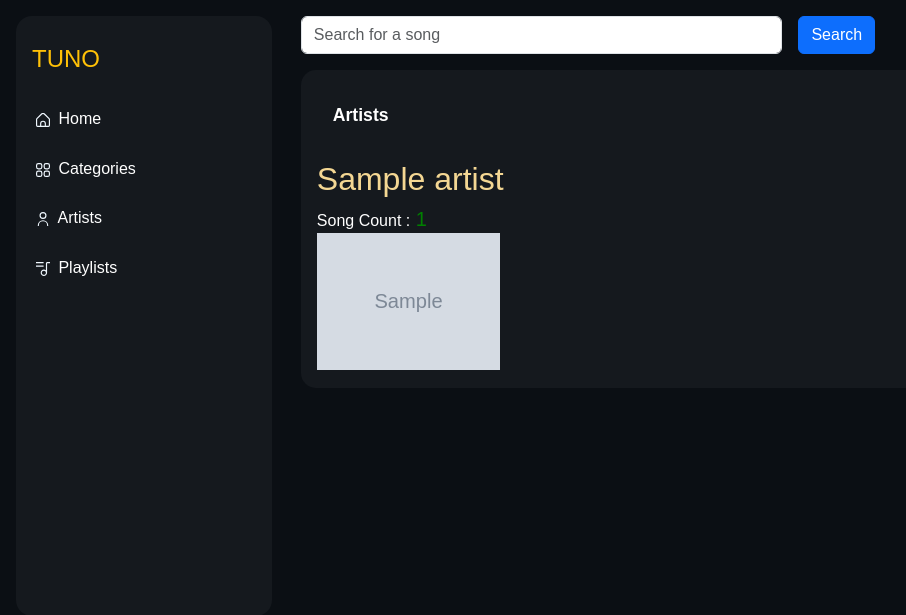
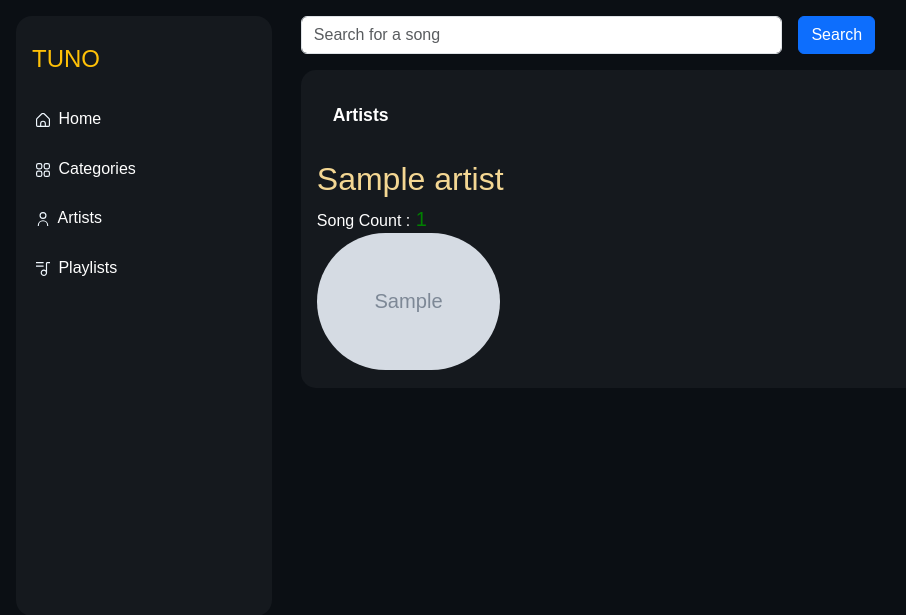
Before and after one commit to dev9310/Tuno, a Django app: template templates/Artists/artists.html in a window 1280 px wide. Shown: the top 615 px of the page, without its empty margins (0-906 px from the left). Run offline with Django 5.2, Linux system fonts and the light colour scheme; the template is opened without the code that fills it: most values are stand-ins (such as "Sample title", 1, 10 or a date in 2020); grey boxes marked "Sample" are stand-in pictures.

Commit message:
Update artists.html

```diff
--- a/templates/Artists/artists.html
+++ b/templates/Artists/artists.html
@@ -19,7 +19,7 @@ Tuno
 
     <h2 style="color:#F4D793;">{{artist.name}} </h2>
     <div>Song Count :<h5 style="color:green;     display: inline;"> {{artist.song_count}}  </h5></div>
-    <img width="20%" height="20%" src="media/{{ artist.image }}" alt="" />
+    <img width="20%" height="20%" style="border: 1px; border-radius: 100px;" src="media/{{ artist.image }}" alt="" />
   </div>
 
   {% endfor %}
```
